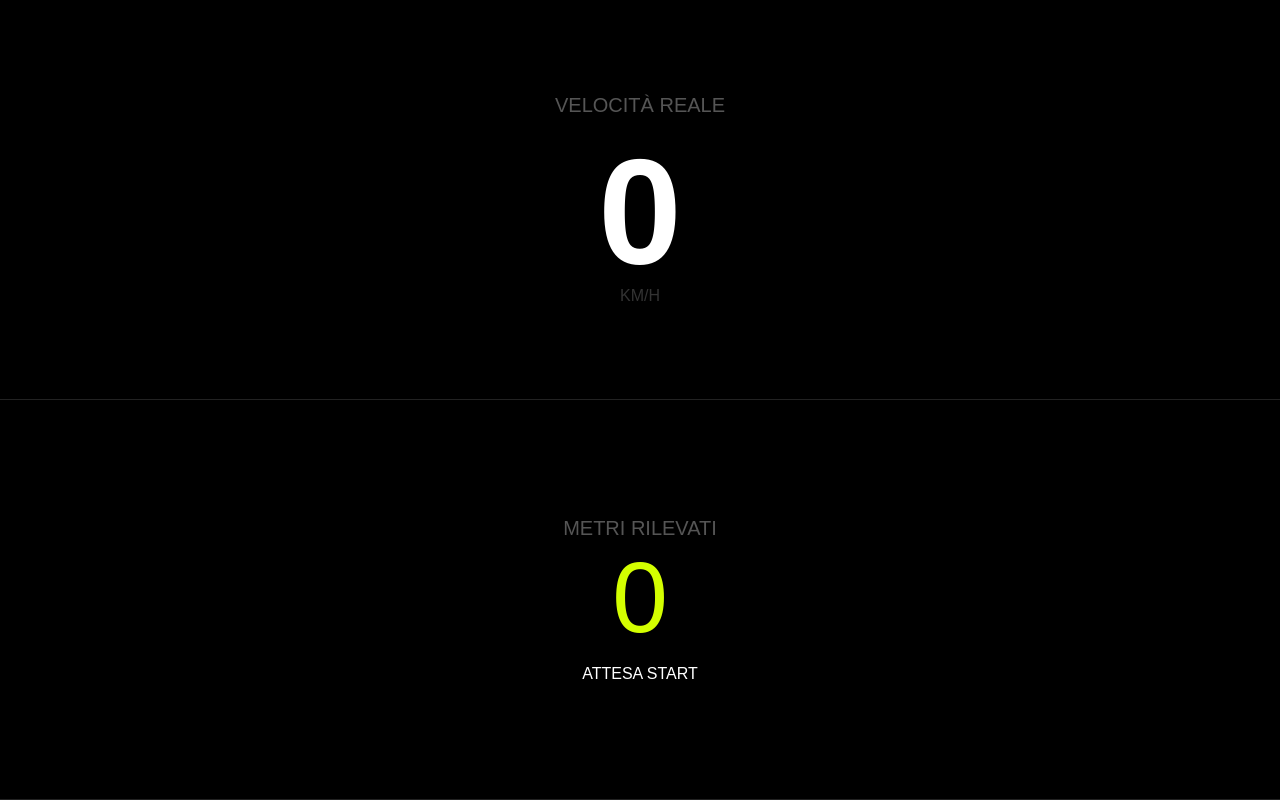
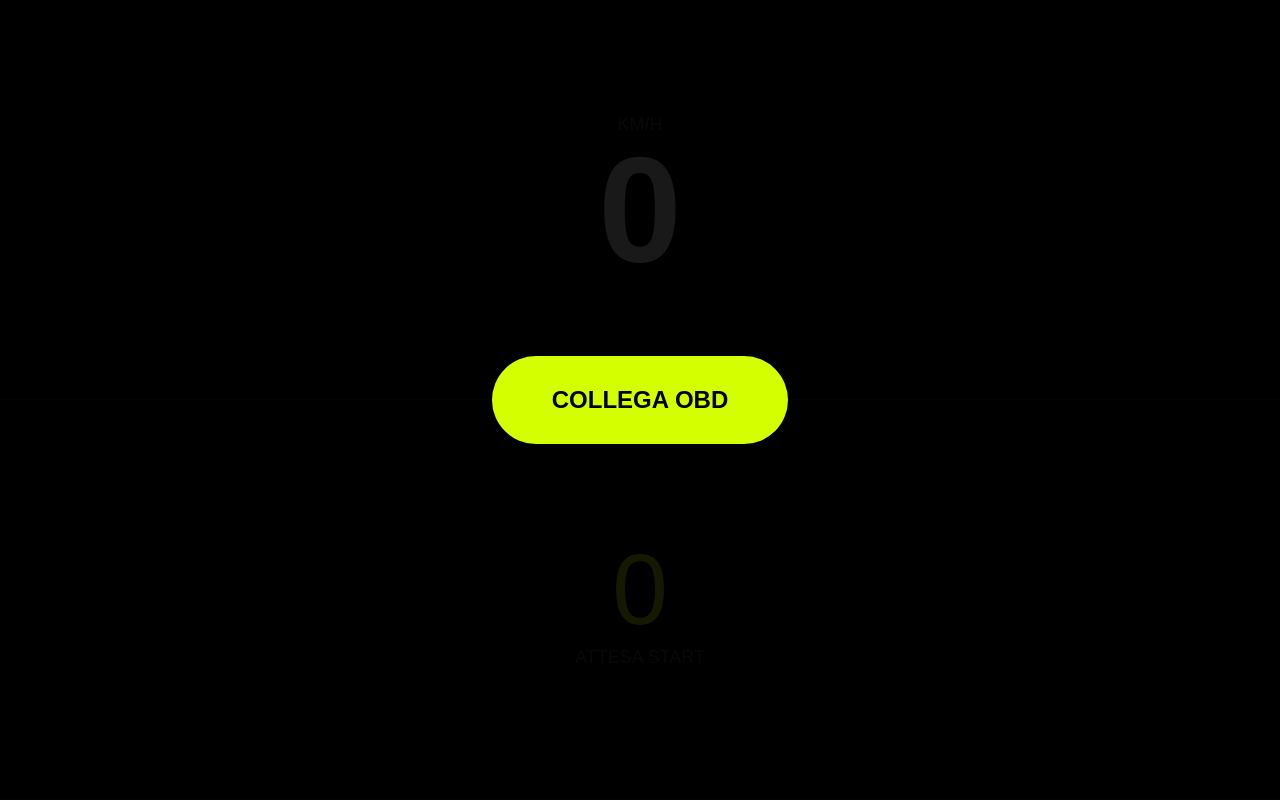
Before and after one commit to robertodapra/Lettura-distanze-con-icar-pro, a plain HTML site: page index.html in a window 1280 px wide. Drawn offline with Linux system fonts and the light colour scheme.

Commit message:
Update index.html

```diff
--- a/index.html
+++ b/index.html
@@ -3,27 +3,33 @@
 <head>
     <meta charset="UTF-8">
     <meta name="viewport" content="width=device-width, initial-scale=1.0, maximum-scale=1.0, user-scalable=no">
-    <title>LIVE ROAD TEST</title>
+    <title>OBD LIVE TEST</title>
     <style>
         :root { --bg: #000; --accent: #d4ff00; }
         body { background: var(--bg); color: white; font-family: sans-serif; margin: 0; display: flex; flex-direction: column; height: 100vh; text-align: center; }
-        #speed-val { font-size: 150px; font-weight: bold; margin-top: 20px; line-height: 1; }
-        #trip-val { font-size: 100px; color: var(--accent); margin-bottom: 10px; }
-        #label { font-size: 20px; color: #555; text-transform: uppercase; }
+
+        #conn-layer { position: fixed; top: 0; left: 0; width: 100%; height: 100%; background: rgba(0,0,0,0.9); display: flex; justify-content: center; align-items: center; z-index: 100; }
+        #conn-btn { padding: 30px 60px; font-size: 24px; font-weight: bold; background: var(--accent); color: black; border: none; border-radius: 50px; cursor: pointer; }
+
         .box { flex: 1; display: flex; flex-direction: column; justify-content: center; border-bottom: 1px solid #222; }
+        #speed-val { font-size: 150px; font-weight: bold; line-height: 1; }
+        #trip-val { font-size: 100px; color: var(--accent); }
         .active { background: #111; border-left: 10px solid var(--accent); }
+        #status { font-size: 18px; color: #555; }
     </style>
 </head>
 <body>
 
+<div id="conn-layer">
+    <button id="conn-btn" onclick="startConnection()">COLLEGA OBD</button>
+</div>
+
 <div class="box">
-    <div id="label">Velocità Reale</div>
+    <div style="font-size: 18px; color: #555">KM/H</div>
     <div id="speed-val">0</div>
-    <div style="color:#333">KM/H</div>
 </div>
 
 <div id="trip-box" class="box">
-    <div id="label">Metri Rilevati</div>
     <div id="trip-val">0</div>
     <div id="status">ATTESA START</div>
 </div>
@@ -34,27 +40,37 @@
     let totalMeters = 0;
     let currentSpeed = 0;
     let lastTime = 0;
+    const encoder = new TextEncoder();
 
-    async function connect() {
+    async function startConnection() {
+        try {
             const device = await navigator.bluetooth.requestDevice({
                 acceptAllDevices: true,
                 optionalServices: ['0000fff0-0000-1000-8000-00805f9b34fb']
             });
+
             const server = await device.gatt.connect();
             const service = await server.getPrimaryService('0000fff0-0000-1000-8000-00805f9b34fb');
             const chars = await service.getCharacteristics();
             characteristic = chars[0];
 
             await characteristic.startNotifications();
+
+            // Inizializzazione OBD
+            await characteristic.writeValue(encoder.encode("ATZ\r")); // Reset
+            setTimeout(async () => {
+                await characteristic.writeValue(encoder.encode("ATL0\r")); // Togli echo
+                await characteristic.writeValue(encoder.encode("ATH0\r")); // Togli headers
+                document.getElementById('conn-layer').style.display = "none";
+            }, 1000);
+
             characteristic.addEventListener('characteristicvaluechanged', (event) => {
                 let raw = new TextDecoder().decode(event.target.value).replace(/\s+/g, '');
 
-            // Cerchiamo la risposta alla velocità (010D -> 410D)
                 if (raw.includes("410D")) {
                     let index = raw.indexOf("410D");
                     let hexValue = raw.substr(index + 4, 2);
                     currentSpeed = parseInt(hexValue, 16);
-
                     document.getElementById('speed-val').innerText = currentSpeed;
 
                     if (state === 1) {
@@ -69,18 +85,21 @@
                 }
             });
 
+            // Loop richiesta velocità ogni 250ms
             setInterval(() => {
-            characteristic.writeValue(new TextEncoder().encode("010D\r"));
-        }, 200);
+                if(characteristic) characteristic.writeValue(encoder.encode("010D\r"));
+            }, 250);
+
+        } catch (e) {
+            alert("Errore connessione: " + e.message);
+        }
     }
 
-    // Forza la connessione al primo tocco sullo schermo se non l'hai già fatta
-    window.onclick = () => { if(!characteristic) connect(); };
-
+    // Gestione tasto fisico Bluetooth
     window.onkeydown = () => {
         if (state === 0) {
             state = 1; totalMeters = 0; lastTime = Date.now();
-            document.getElementById('status').innerText = "MISURANDO...";
+            document.getElementById('status').innerText = "IN CORSO...";
             document.getElementById('trip-box').classList.add('active');
         } else if (state === 1) {
             state = 2;
@@ -89,7 +108,8 @@
             let m = Math.round(totalMeters);
             speechSynthesis.speak(new SpeechSynthesisUtterance(m + " metri"));
         } else {
-            state = 0; window.onkeydown(); // Reset e Restart
+            state = 0;
+            window.onkeydown();
         }
     };
 </script>
```
Lines whose indentation alone changed are shown as unchanged.
